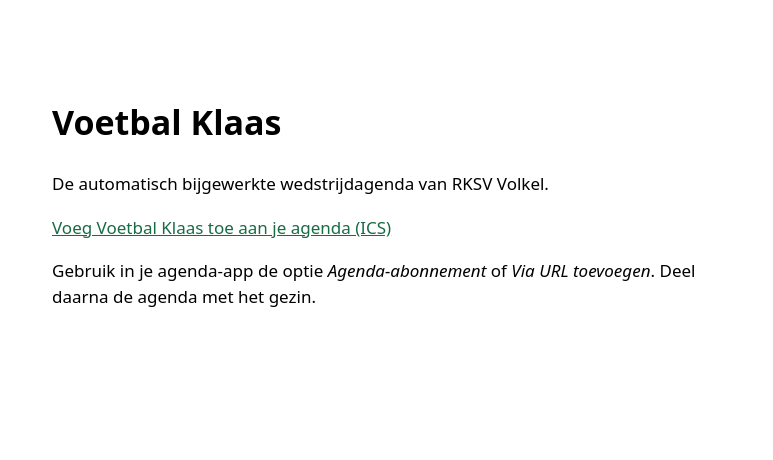
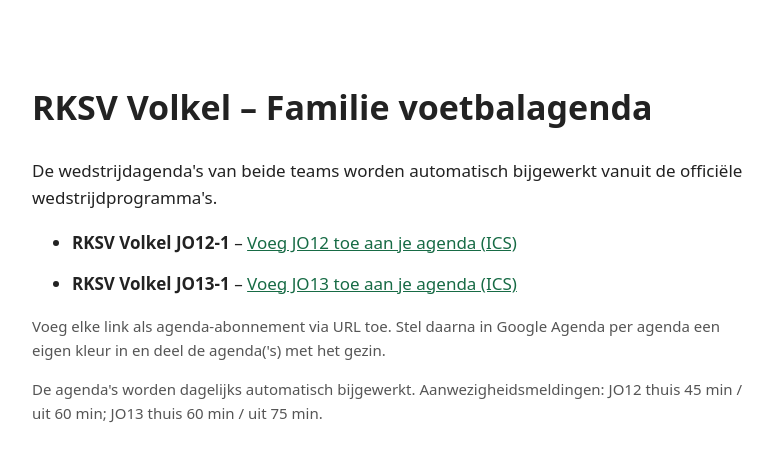
Before and after one commit to thijscornelissen-1980/rksv-volkel-agenda, a plain HTML site: page index.html in a window 1280 px wide. Shown: the whole page, without its empty margins (248-1021 px from the left). Drawn offline with Linux system fonts and the light colour scheme.

Commit message:
Publish separate team calendar links

```diff
--- a/index.html
+++ b/index.html
@@ -1,9 +1,22 @@
 <!doctype html>
-<html lang="nl"><meta charset="utf-8"><meta name="viewport" content="width=device-width,initial-scale=1">
-<title>Voetbal Klaas – familieagenda</title>
-<style>body{font:17px system-ui,sans-serif;max-width:680px;margin:12vh auto;padding:0 24px;line-height:1.55}a{color:#176b45}</style>
-<h1>Voetbal Klaas</h1>
-<p>De automatisch bijgewerkte wedstrijdagenda van RKSV Volkel.</p>
-<p><a href="./volkel.ics">Voeg Voetbal Klaas toe aan je agenda (ICS)</a></p>
-<p>Gebruik in je agenda-app de optie <em>Agenda-abonnement</em> of <em>Via URL toevoegen</em>. Deel daarna de agenda met het gezin.</p>
+<html lang="nl">
+<head>
+<meta charset="utf-8">
+<meta name="viewport" content="width=device-width,initial-scale=1">
+<title>RKSV Volkel – Familie voetbalagenda</title>
+<style>
+body{font:17px system-ui,sans-serif;max-width:720px;margin:10vh auto;padding:0 24px;line-height:1.6;color:#222}
+a{color:#176b45}li{margin:14px 0}.note{color:#555;font-size:15px}
+</style>
+</head>
+<body>
+<h1>RKSV Volkel – Familie voetbalagenda</h1>
+<p>De wedstrijdagenda's van beide teams worden automatisch bijgewerkt vanuit de officiële wedstrijdprogramma's.</p>
+<ul>
+<li><strong>RKSV Volkel JO12-1</strong> – <a href="./jo12.ics">Voeg JO12 toe aan je agenda (ICS)</a></li>
+<li><strong>RKSV Volkel JO13-1</strong> – <a href="./jo13.ics">Voeg JO13 toe aan je agenda (ICS)</a></li>
+</ul>
+<p class="note">Voeg elke link als agenda-abonnement via URL toe. Stel daarna in Google Agenda per agenda een eigen kleur in en deel de agenda('s) met het gezin.</p>
+<p class="note">De agenda's worden dagelijks automatisch bijgewerkt. Aanwezigheidsmeldingen: JO12 thuis 45 min / uit 60 min; JO13 thuis 60 min / uit 75 min.</p>
+</body>
 </html>
```
